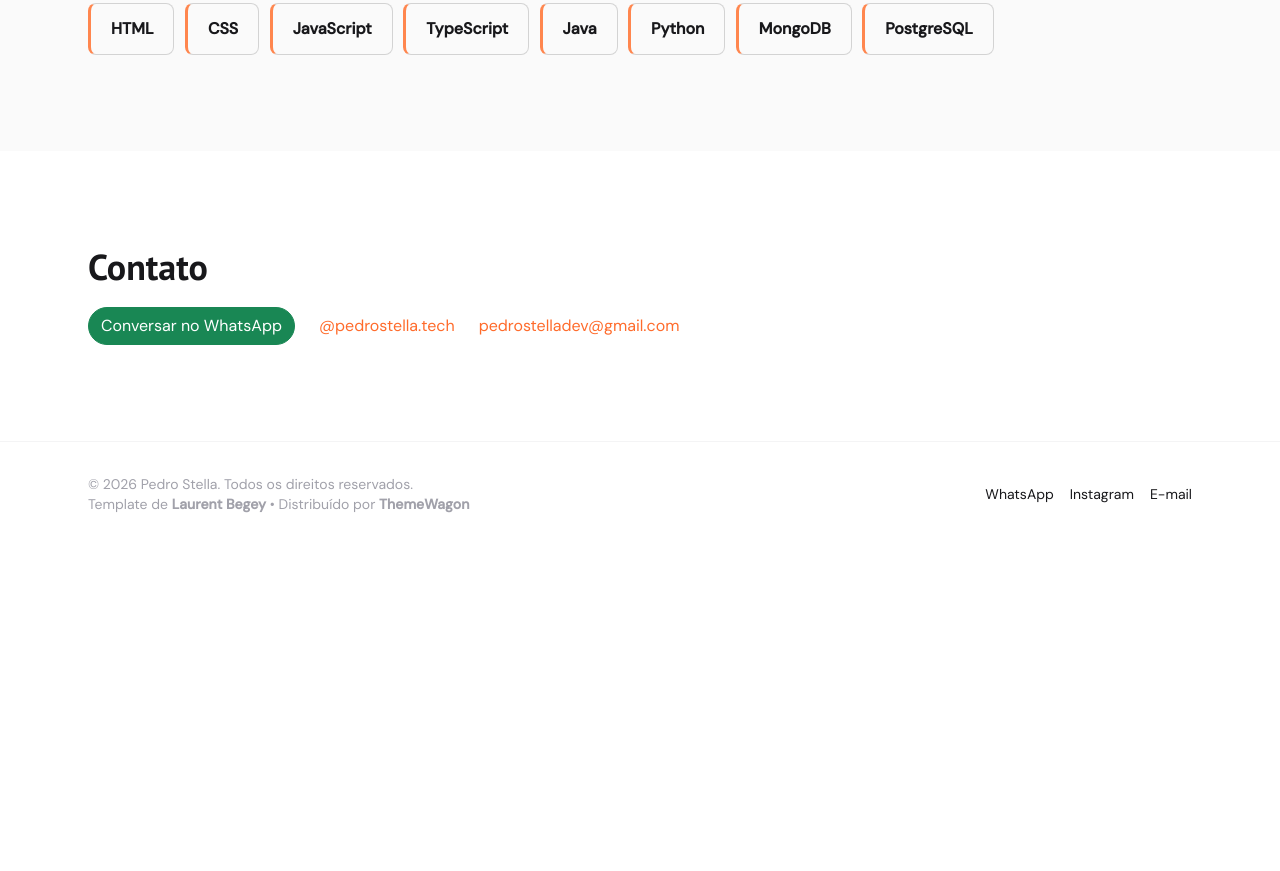
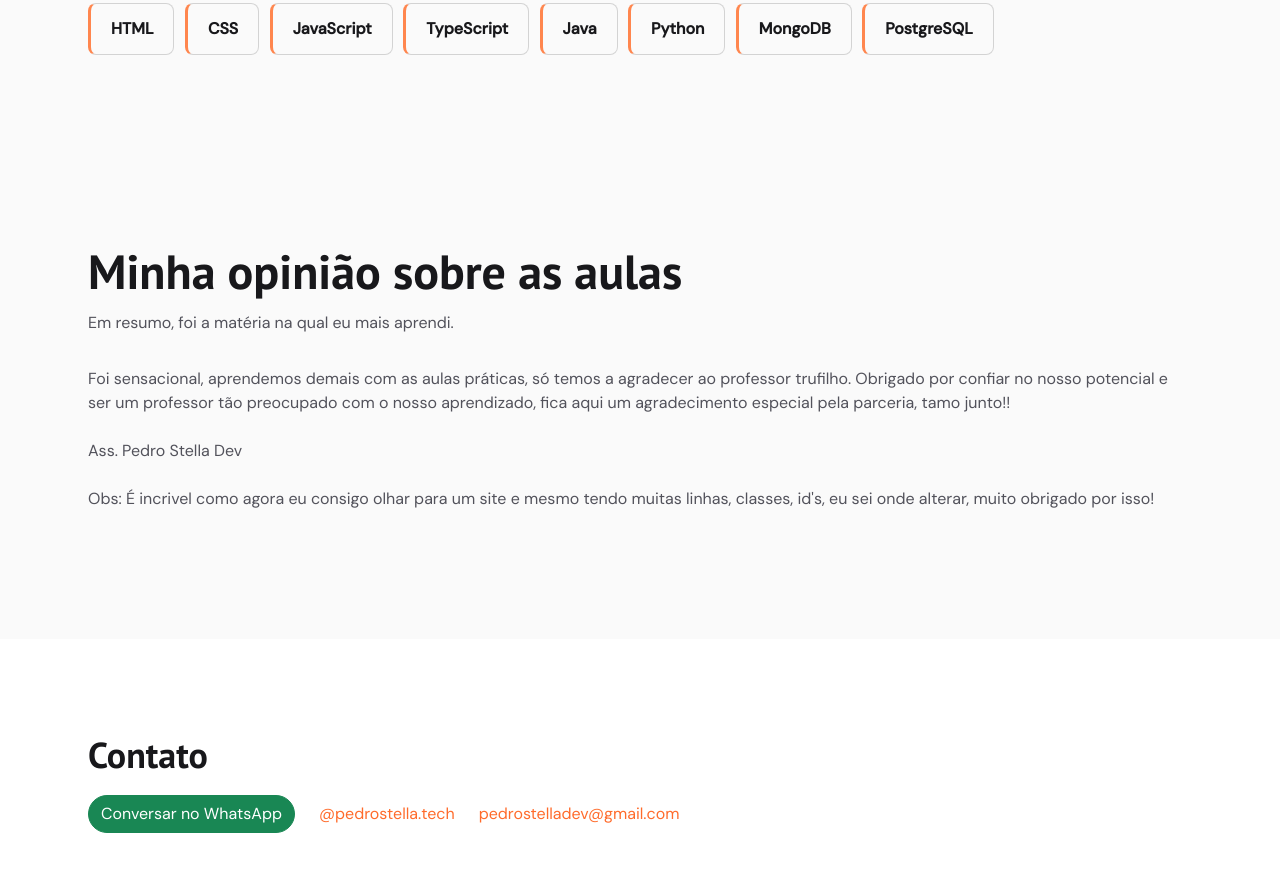
Before and after one commit to pedrostelladev/pedro-stella, a plain HTML site: page index.html in a window 1280 px wide. Shown: the part 2736-3607 px from the top of the page. Before the commit the page ends 3282 px from the top, so only its background shows below. Drawn offline with nearby package versions, Linux system fonts and the light colour scheme.

Commit message:
Adiciona minha opinião sobre as aulas

```diff
--- a/index.html
+++ b/index.html
@@ -227,6 +227,32 @@
 <script src="js/stack-filter.js"></script>
 
 <!-- ═══ CONTACT ═══ -->
+<section id="opiniao" class="py-24 bg-zinc-50 dark:bg-zinc-900/40">
+  <div class="max-w-6xl mx-auto px-6">
+    <h2 class="font-display font-bold text-4xl md:text-5xl mb-4">Minha opinião sobre as aulas</h2>
+    <p class="text-zinc-600 dark:text-zinc-400 mb-8">Em resumo, foi a matéria na qual eu mais aprendi.</p>
+
+    <p class="text-zinc-600 dark:text-zinc-400 mb-8">Foi sensacional, aprendemos demais com as aulas práticas, só temos a agradecer
+      ao professor trufilho. Obrigado por confiar no nosso potencial e ser um professor tão preocupado com o nosso aprendizado, fica aqui
+      um agradecimento especial pela parceria, tamo junto!!
+
+
+      <br>
+      <br>
+
+      Ass. Pedro Stella Dev
+
+      <br>
+      <br>
+      Obs: É incrivel como agora eu consigo olhar para um site e mesmo tendo muitas linhas, classes, id's, eu sei onde alterar, muito obrigado por isso!
+
+    </p>
+
+
+
+  </div>
+</section>
+
 <section id="contact" class="py-24">
   <div class="max-w-6xl mx-auto px-6">
     <h2 class="font-display font-bold text-4xl mb-5">Contato</h2>
```
